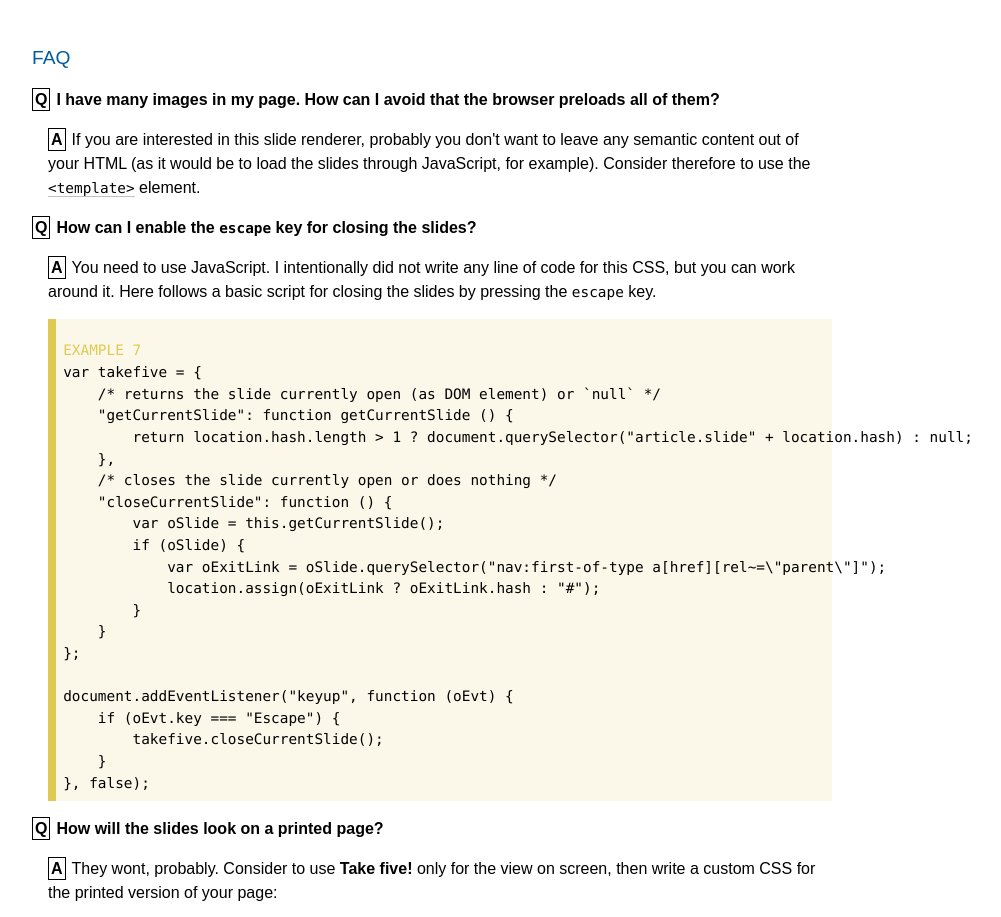
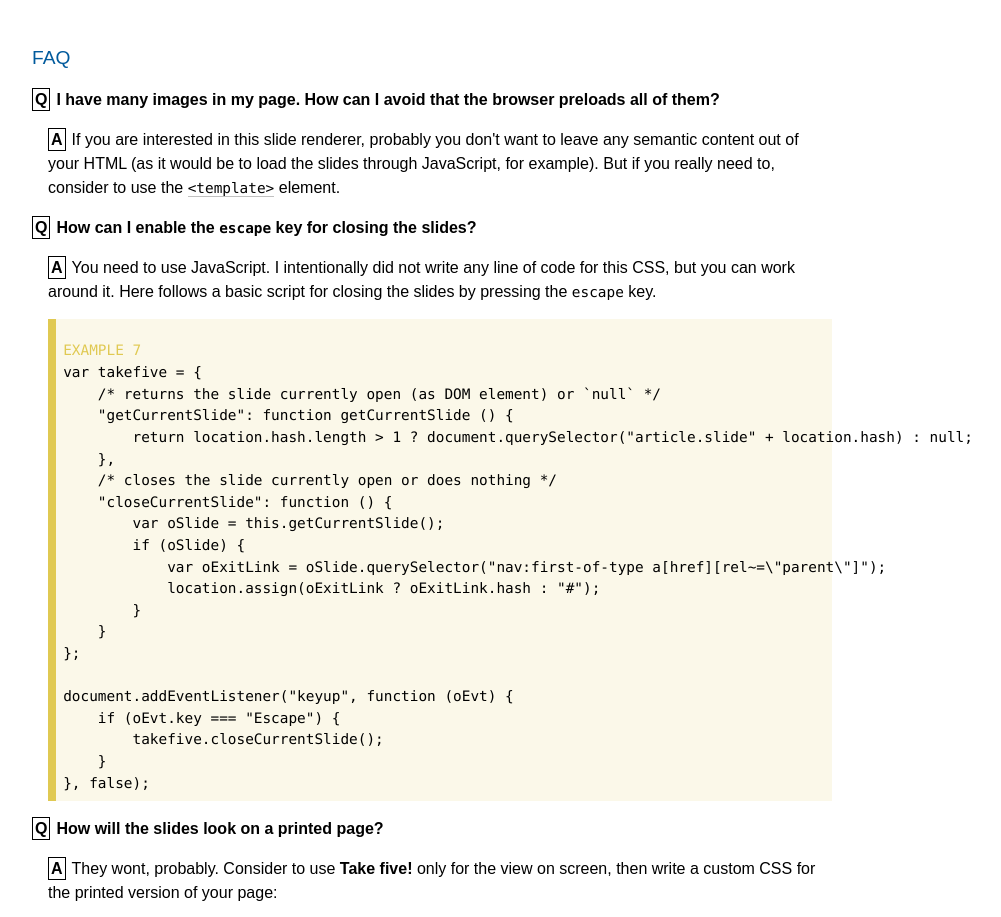
Before and after one commit to madmurphy/takefive.css, a website: page docs/man.html in a window 1280 px wide. Shown: the part 7980-8897 px from the top of the page, without its empty margins (235-1236 px from the left). Drawn offline with Linux system fonts and the light colour scheme.

Commit message:
New release

```diff
--- a/docs/man.html
+++ b/docs/man.html
@@ -187,7 +187,7 @@ then &rArr; it will be ignored by this CSS and displayed as a normal link.</li>
 <li>Feel free to make experiments. <strong>Take five!</strong> is very flexible, but in in case of problems, please do not hesitate to <a href="https://github.com/madmurphy/takefive.css/issues" target="_blank">write</a>.</li>
 </ul>
 <h3>FAQ</h3>
-<dl class="faq_list"><dt>I have many images in my page. How can I avoid that the browser preloads all of them?</dt><dd>If you are interested in this slide renderer, probably you don't want to leave any semantic content out of your HTML (as it would be to load the slides through JavaScript, for example). Consider therefore to use the <a href="https://developer.mozilla.org/en-US/docs/Web/HTML/Element/template" target="_blank"><code>&lt;template&gt;</code></a> element.</dd><dt>How can I enable the <code>escape</code> key for closing the slides?</dt><dd>You need to use JavaScript. I intentionally did not write any line of code for this CSS, but you can work around it. Here follows a basic script for closing the slides by pressing the <code>escape</code> key.<br />
+<dl class="faq_list"><dt>I have many images in my page. How can I avoid that the browser preloads all of them?</dt><dd>If you are interested in this slide renderer, probably you don't want to leave any semantic content out of your HTML (as it would be to load the slides through JavaScript, for example). But if you really need to, consider to use the <a href="https://developer.mozilla.org/en-US/docs/Web/HTML/Element/template" target="_blank"><code>&lt;template&gt;</code></a> element.</dd><dt>How can I enable the <code>escape</code> key for closing the slides?</dt><dd>You need to use JavaScript. I intentionally did not write any line of code for this CSS, but you can work around it. Here follows a basic script for closing the slides by pressing the <code>escape</code> key.<br />
 <pre class="example">var takefive = {<br />&nbsp;&nbsp;&nbsp; /* returns the slide currently open (as DOM element) or `null` */<br />&nbsp;&nbsp;&nbsp; "getCurrentSlide": function getCurrentSlide () {<br />&nbsp;&nbsp;&nbsp;&nbsp;&nbsp;&nbsp;&nbsp; return location.hash.length &gt; 1 ? document.querySelector("article.slide" + location.hash) : null;<br />&nbsp;&nbsp;&nbsp; },<br />&nbsp;&nbsp;&nbsp; /* closes the slide currently open or does nothing */<br />&nbsp;&nbsp;&nbsp; "closeCurrentSlide": function () {<br />&nbsp;&nbsp;&nbsp;&nbsp;&nbsp;&nbsp;&nbsp; var oSlide = this.getCurrentSlide();<br />&nbsp;&nbsp;&nbsp;&nbsp;&nbsp;&nbsp;&nbsp; if (oSlide) {<br />&nbsp;&nbsp;&nbsp;&nbsp;&nbsp;&nbsp;&nbsp;&nbsp;&nbsp;&nbsp;&nbsp; var oExitLink = oSlide.querySelector("nav:first-of-type a[href][rel~=\"parent\"]");<br />&nbsp;&nbsp;&nbsp;&nbsp;&nbsp;&nbsp;&nbsp;&nbsp;&nbsp;&nbsp;&nbsp; location.assign(oExitLink ? oExitLink.hash : "#");<br />&nbsp;&nbsp;&nbsp;&nbsp;&nbsp;&nbsp;&nbsp; }<br />&nbsp;&nbsp;&nbsp; }<br />};<br /><br />document.addEventListener("keyup", function (oEvt) {<br />&nbsp;&nbsp;&nbsp; if (oEvt.key === "Escape") {<br />&nbsp;&nbsp;&nbsp;&nbsp;&nbsp;&nbsp;&nbsp; takefive.closeCurrentSlide();<br />&nbsp;&nbsp;&nbsp; }<br />}, false);</pre></dd><dt>How will the slides look on a printed page?</dt><dd>They wont, probably. Consider to use <strong>Take five!</strong> only for the view on screen, then write a custom CSS for the printed version of your page:<br />
 <pre class="example">&lt;link rel="stylesheet" type="text/css" href="takefive_min.css" <span style="background-color: #ffff00;">media="screen"</span> /&gt;<br />&lt;link rel="stylesheet" type="text/css" href="<span style="background-color: #0098ff;">print.css</span>" <span style="background-color: #ffff00;">media="print"</span> /&gt;</pre>
 A good starting point for your <code>print.css</code> might be:<br />
```
